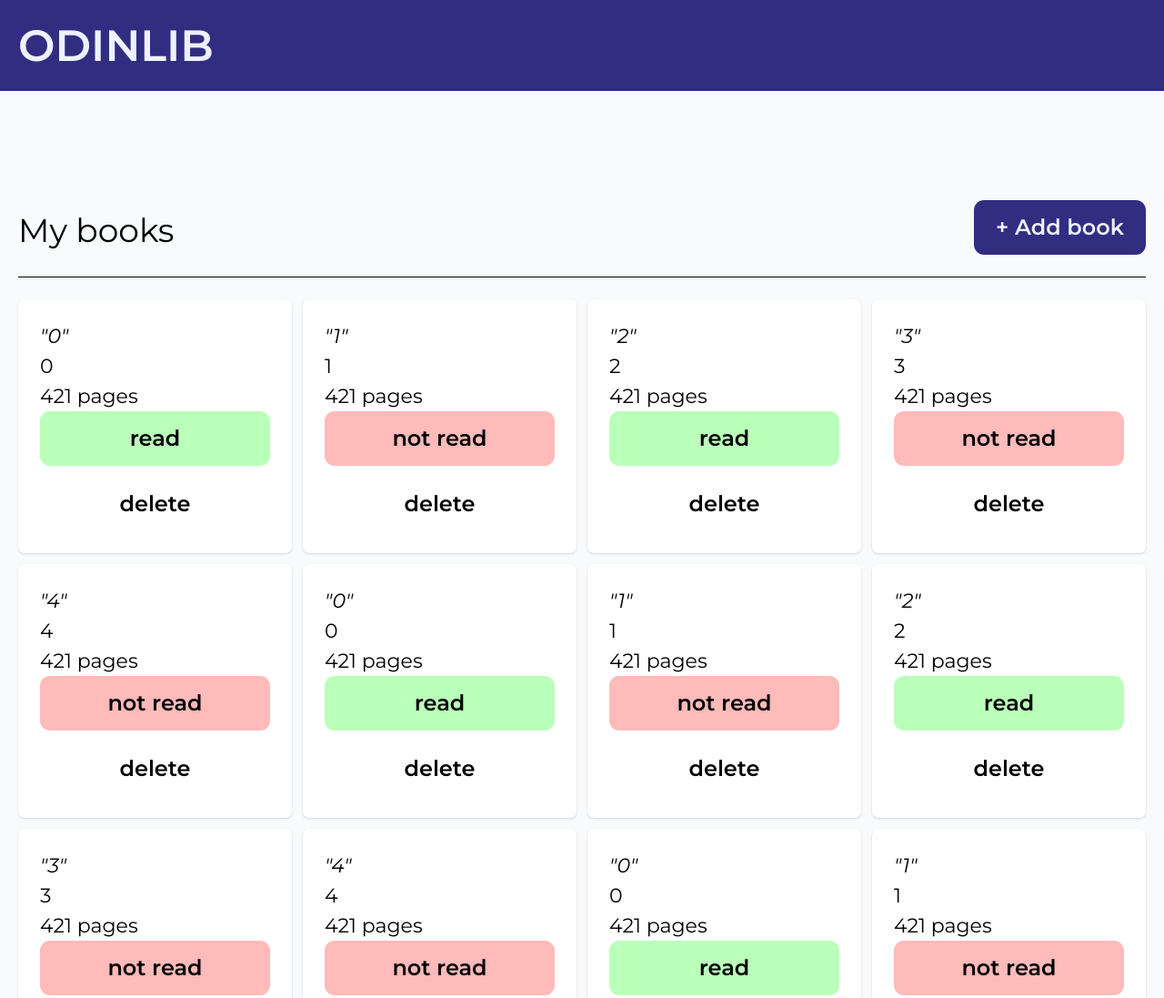
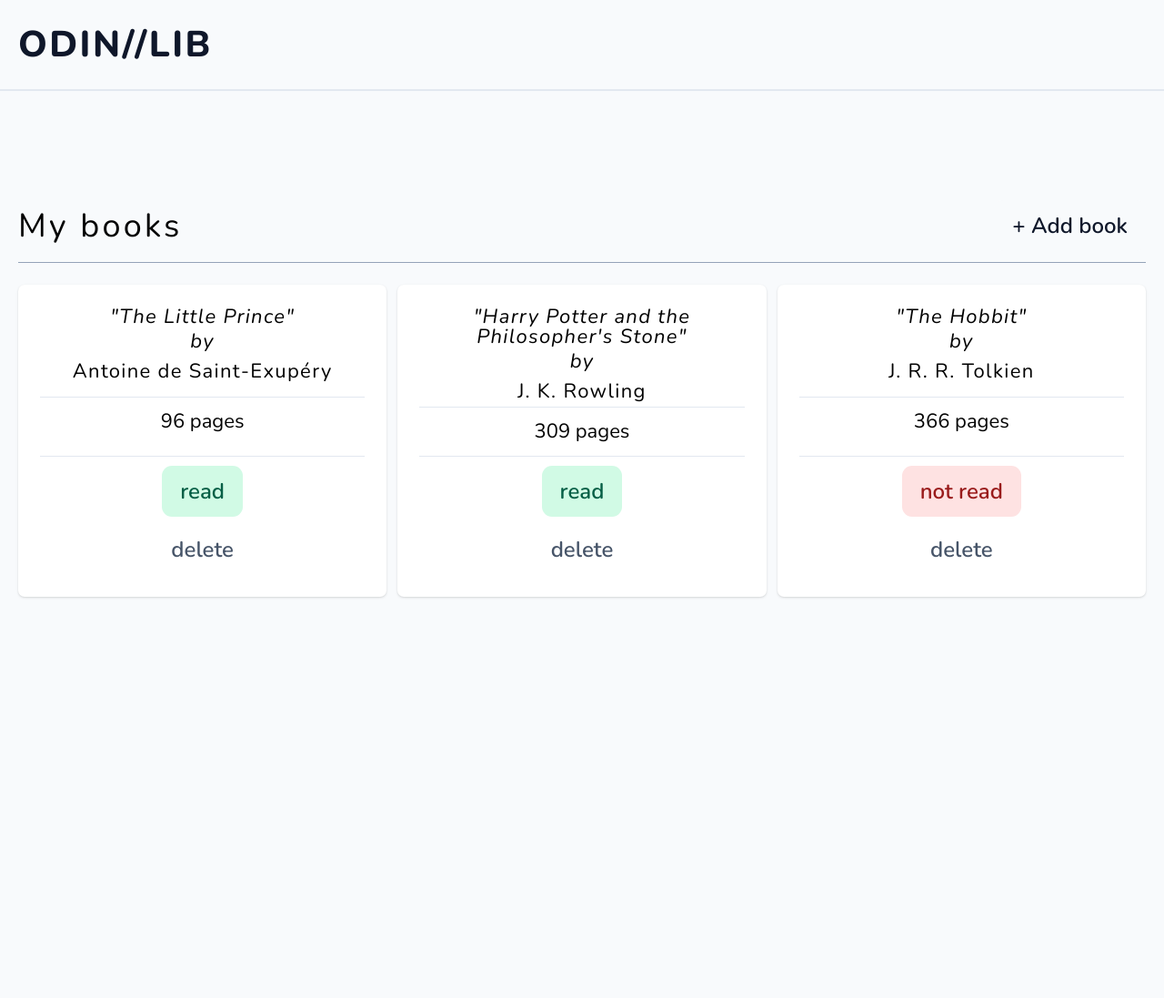
Before and after one commit to veotaar/library, a plain HTML site: page index.html in a window 1280 px wide. Shown: the top 1097 px of the page at 91% size. After the commit the page ends 800 px from the top, so only its background shows below. Drawn offline with nearby package versions, Linux system fonts and the light colour scheme.

Commit message:
Change color palette and card styles

```diff
--- a/index.html
+++ b/index.html
@@ -7,9 +7,10 @@
     <link rel="preconnect" href="https://fonts.googleapis.com" />
     <link rel="preconnect" href="https://fonts.gstatic.com" crossorigin />
     <link
-      href="https://fonts.googleapis.com/css2?family=Montserrat:ital,wght@0,400;0,500;0,600;0,700;1,400;1,500;1,600;1,700&display=swap"
+      href="https://fonts.googleapis.com/css2?family=Nunito:ital,wght@0,400;0,500;0,600;0,700;0,800;0,900;1,400;1,500;1,600;1,700;1,800;1,900&display=swap"
       rel="stylesheet"
     />
+
     <link rel="stylesheet" href="style.css" />
     <script
       defer
@@ -27,7 +28,7 @@
   </head>
   <body>
     <header class="header">
-      <div class="logo center">ODINLIB</div>
+      <div class="logo center">ODIN//LIB</div>
     </header>
 
     <div class="add-book center">
@@ -60,7 +61,7 @@
           <label for="read">I've read this book.</label>
         </div>
 
-        <button class="btn">Add Book</button>
+        <button class="btn btn-modal">Add Book</button>
       </form>
     </div>
 
--- a/index.js
+++ b/index.js
@@ -26,21 +26,14 @@ const addBookToLibrary = function (title, author, pages, read) {
   myLibrary.push(book);
 };
 
-addBookToLibrary("0", "0", 421, true);
-addBookToLibrary("1", "1", 421, false);
-addBookToLibrary("2", "2", 421, true);
-addBookToLibrary("3", "3", 421, false);
-addBookToLibrary("4", "4", 421, false);
-addBookToLibrary("0", "0", 421, true);
-addBookToLibrary("1", "1", 421, false);
-addBookToLibrary("2", "2", 421, true);
-addBookToLibrary("3", "3", 421, false);
-addBookToLibrary("4", "4", 421, false);
-addBookToLibrary("0", "0", 421, true);
-addBookToLibrary("1", "1", 421, false);
-addBookToLibrary("2", "2", 421, true);
-addBookToLibrary("3", "3", 421, false);
-addBookToLibrary("4", "4", 421, false);
+addBookToLibrary("The Little Prince", "Antoine de Saint-Exupéry", 96, true);
+addBookToLibrary(
+  "Harry Potter and the Philosopher's Stone",
+  "J. K. Rowling",
+  309,
+  true
+);
+addBookToLibrary("The Hobbit", "J. R. R. Tolkien", 366, false);
 
 const renderLibrary = function () {
   library.innerHTML = "";
@@ -48,9 +41,12 @@ const renderLibrary = function () {
     const html = `
       <div class="card" data-id="${book.id}">
         <div class="title">"${book.title}"</div>
+        <p class="by">by</p>
         <div class="author">${book.author}</div>
-        <div class="pages"> ${book.pages} pages</div>
-        <button class="status btn ${book.read ? "read" : ""}">${
+        <div class="hr"></div>
+        <div class="pages">${book.pages} pages</div>
+        <div class="hr"></div>
+        <button class="status btn ${book.read ? "read" : "not-read"}">${
       book.read ? "read" : "not read"
     }</button>
         <button class="btn btn-delete">delete</button>
--- a/style.css
+++ b/style.css
@@ -1,6 +1,4 @@
 :root {
-  --color-primary-dark: #312e81;
-  --color-primary-light: #eef2ff;
   --color-text-dark: #0f172a;
   --color-text-lighter: #1e293b;
   --color-background: #f8fafc;
@@ -12,6 +10,7 @@
     0px 2px 4px -1px rgba(0, 0, 0, 0.06);
 }
 
+/* Modern CSS reset by Andy Bell */
 /* Box sizing rules */
 *,
 *::before,
@@ -50,7 +49,7 @@ html:focus-within {
 
 /* Set core body defaults */
 body {
-  font-family: "Montserrat", sans-serif;
+  font-family: "Nunito", sans-serif;
   font-weight: 400;
   min-height: 100vh;
   text-rendering: optimizeSpeed;
@@ -104,15 +103,31 @@ select {
   align-items: center;
   justify-content: start;
   height: 100px;
-  font-size: 4.8rem;
-  font-weight: 600;
-  background-color: var(--color-primary-dark);
-  color: var(--color-primary-light);
+  font-size: 4rem;
+  font-weight: 800;
+  background-color: var(--color-background);
+  color: var(--color-text-dark);
   margin-bottom: 12rem;
+  border-bottom: 2px solid #e2e8f0;
 }
 
 .logo {
   width: 100%;
+  user-select: none;
+  letter-spacing: 0.1ch;
+}
+
+.add-book {
+  display: flex;
+  justify-content: space-between;
+  align-items: flex-end;
+  border-bottom: 1px solid #94a3b8;
+  padding-bottom: 1.2rem;
+}
+
+.library-title {
+  font-size: 3.6rem;
+  letter-spacing: 0.15ch;
 }
 
 .library {
@@ -126,7 +141,8 @@ select {
   display: flex;
   flex-direction: column;
   background-color: #fff;
-
+  align-items: center;
+  text-align: center;
   border-radius: 7px;
   box-shadow: var(--box-shadow-3);
   padding: 2.4rem;
@@ -135,69 +151,83 @@ select {
 }
 
 .title {
+  line-height: 1;
+}
+
+.title,
+.by {
   font-style: italic;
+  letter-spacing: 0.1ch;
+}
+
+.author {
+  letter-spacing: 0.1ch;
+}
+
+.pages {
+  margin-bottom: 1rem;
+}
+
+/* Horizontal Line */
+.hr {
+  margin-top: auto;
+  width: 100%;
+  border-bottom: 1px solid #e2e8f0;
+  margin-bottom: 1rem;
 }
 
 .btn {
   cursor: pointer;
   font-size: 2.4rem;
-  padding: 1.2rem 2.4rem;
+  padding: 1rem 2rem;
   border: none;
-  background-color: var(--color-primary-dark);
-  color: var(--color-primary-light);
+  background-color: var(--color-background);
+  color: var(--color-text-dark);
   font-weight: 600;
   border-radius: 11px;
 }
 
 .btn:hover,
 .btn:active {
-  background-color: #3730a3;
+  background-color: var(--color-text-dark);
+  color: var(--color-background);
 }
 
 .card button:not(:last-child) {
-  margin-bottom: 1.2rem;
+  margin-bottom: 0.75rem;
 }
 
-.card button {
-  background-color: #ffbaba;
-  color: black;
+/* "not read" status */
+.card button.not-read {
+  background-color: #fee2e2;
+  color: #991b1b;
 }
 
-.card button:hover {
-  background-color: #ff8181;
-  color: black;
+.card button.not-read:hover {
+  background-color: #fecaca;
+  color: #991b1b;
 }
-
+/* "read" status */
 .card button.read {
-  background-color: #baffba;
-  color: black;
+  background-color: #d1fae5;
+  color: #065f46;
 }
 
 .card button.read:hover {
-  background-color: #8cff8c;
-  color: black;
+  background-color: #a7f3d0;
+  color: #065f46;
 }
 
+/* delete button  */
 .card .btn-delete {
   background-color: #ffffff;
-  color: black;
+  color: #475569;
 }
 
-.btn-delete:hover {
-  background-color: #c70053;
-  color: #eef2ff;
-}
-
-.add-book {
-  display: flex;
-  justify-content: space-between;
-  align-items: flex-end;
-  border-bottom: 1px double #000;
-  padding-bottom: 2.4rem;
-}
-
-.library-title {
-  font-size: 3.6rem;
+.card .btn-delete:hover {
+  outline: 2px solid #b91c1c;
+  background-color: #fff;
+  color: #b91c1c;
 }
 
 /* MODAL */
@@ -207,11 +237,11 @@ select {
   left: 50%;
   transform: translate(-50%, -50%);
   max-width: 60rem;
-  background-color: #f3f3f3;
+  background-color: var(--color-background);
   padding: 5rem 6rem;
   box-shadow: 0 4rem 6rem rgba(0, 0, 0, 0.3);
   z-index: 1000;
-  transition: all 0.5s;
+  transition: transform 0.4s cubic-bezier(0.23, 1, 0.32, 1);
 }
 
 .overlay {
@@ -223,7 +253,7 @@ select {
   background-color: rgba(0, 0, 0, 0.5);
   backdrop-filter: blur(4px);
   z-index: 100;
-  transition: all 0.5s;
+  transition: opacity 0.5s;
 }
 
 .modal__header {
@@ -282,7 +312,17 @@ select {
   display: flex;
 }
 
+.btn-modal {
+  background-color: var(--color-text-dark);
+  color: var(--color-background);
+}
+
+.btn-modal:hover {
+  background-color: #1e293b;
+}
+
 .hidden {
   visibility: hidden;
   opacity: 0;
+  transform: translate(-50%, -46%);
 }
```
